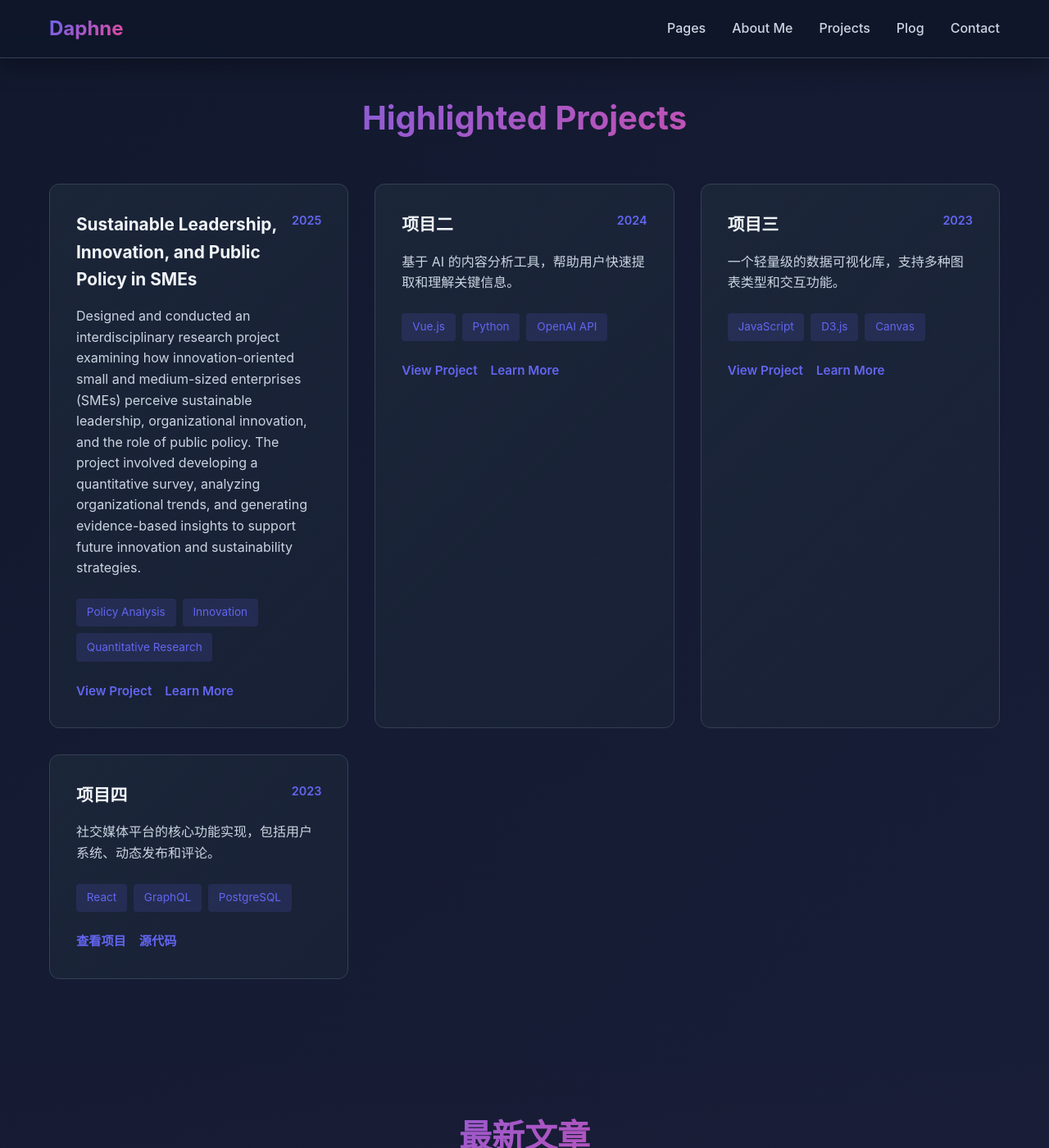
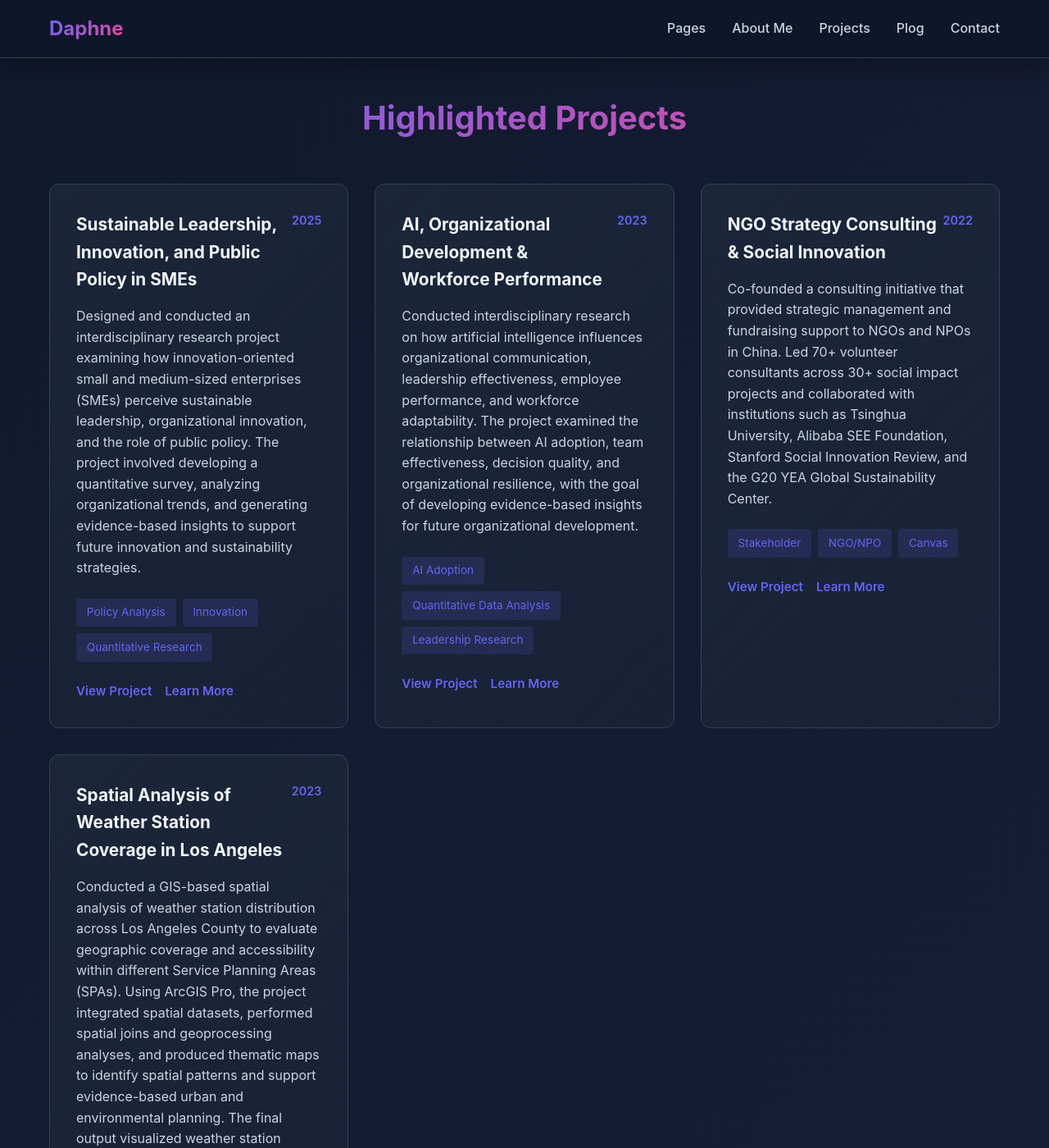
Before and after one commit to Daphne-zeng/Daphne-zeng.github.io, a Jekyll site: the page home.html, which Jekyll copies as it is, in a window 1280 px wide and 1400 px high, scrolled down 1314 px. Shown: the whole window at 82% size. Built offline with Jekyll 4.4.1, drawn with Linux system fonts in a browser that asks for light colours; some of the changed text lies outside the part shown.

Commit message:
Update project descriptions and section titles in home.html

```diff
--- a/home.html
+++ b/home.html
@@ -103,14 +103,14 @@
 
                 <div class="project-card">
                     <div class="project-header">
-                        <h3>项目二</h3>
-                        <span class="project-date">2024</span>
+                        <h3>AI, Organizational Development & Workforce Performance</h3>
+                        <span class="project-date">2023</span>
                     </div>
-                    <p class="project-description">基于 AI 的内容分析工具，帮助用户快速提取和理解关键信息。</p>
+                    <p class="project-description">Conducted interdisciplinary research on how artificial intelligence influences organizational communication, leadership effectiveness, employee performance, and workforce adaptability. The project examined the relationship between AI adoption, team effectiveness, decision quality, and organizational resilience, with the goal of developing evidence-based insights for future organizational development.</p>
                     <div class="project-tags">
-                        <span class="tag">Vue.js</span>
-                        <span class="tag">Python</span>
-                        <span class="tag">OpenAI API</span>
+                        <span class="tag">AI Adoption</span>
+                        <span class="tag">Quantitative Data Analysis</span>
+                        <span class="tag">Leadership Research</span>
                     </div>
                     <div class="project-links">
                         <a href="#" class="project-link">View Project</a>
@@ -120,13 +120,13 @@
 
                 <div class="project-card">
                     <div class="project-header">
-                        <h3>项目三</h3>
-                        <span class="project-date">2023</span>
+                        <h3>NGO Strategy Consulting & Social Innovation</h3>
+                        <span class="project-date">2022</span>
                     </div>
-                    <p class="project-description">一个轻量级的数据可视化库，支持多种图表类型和交互功能。</p>
+                    <p class="project-description">Co-founded a consulting initiative that provided strategic management and fundraising support to NGOs and NPOs in China. Led 70+ volunteer consultants across 30+ social impact projects and collaborated with institutions such as Tsinghua University, Alibaba SEE Foundation, Stanford Social Innovation Review, and the G20 YEA Global Sustainability Center.</p>
                     <div class="project-tags">
-                        <span class="tag">JavaScript</span>
-                        <span class="tag">D3.js</span>
+                        <span class="tag">Stakeholder</span>
+                        <span class="tag">NGO/NPO</span>
                         <span class="tag">Canvas</span>
                     </div>
                     <div class="project-links">
@@ -137,28 +137,28 @@
 
                 <div class="project-card">
                     <div class="project-header">
-                        <h3>项目四</h3>
+                        <h3>Spatial Analysis of Weather Station Coverage in Los Angeles</h3>
                         <span class="project-date">2023</span>
                     </div>
-                    <p class="project-description">社交媒体平台的核心功能实现，包括用户系统、动态发布和评论。</p>
+                    <p class="project-description">Conducted a GIS-based spatial analysis of weather station distribution across Los Angeles County to evaluate geographic coverage and accessibility within different Service Planning Areas (SPAs). Using ArcGIS Pro, the project integrated spatial datasets, performed spatial joins and geoprocessing analyses, and produced thematic maps to identify spatial patterns and support evidence-based urban and environmental planning. The final output visualized weather station coverage across the county's planning regions.</p>
                     <div class="project-tags">
-                        <span class="tag">React</span>
-                        <span class="tag">GraphQL</span>
-                        <span class="tag">PostgreSQL</span>
+                        <span class="tag">GIS</span>
+                        <span class="tag">Environmental Data</span>
+                        <span class="tag">Data</span>
                     </div>
                     <div class="project-links">
-                        <a href="#" class="project-link">查看项目</a>
-                        <a href="#" class="project-link">源代码</a>
+                        <a href="#" class="project-link">View Project</a>
+                        <a href="#" class="project-link">Learn More</a>
                     </div>
                 </div>
             </div>
         </div>
     </section>
 
-    <!-- 博客 -->
+    <!-- Blog -->
     <section id="blog" class="blog">
         <div class="container">
-            <h2 class="section-title">最新文章</h2>
+            <h2 class="section-title">Publications</h2>
             <div class="blog-grid">
                 <article class="blog-card">
                     <div class="blog-date">2024-12-15</div>
```
